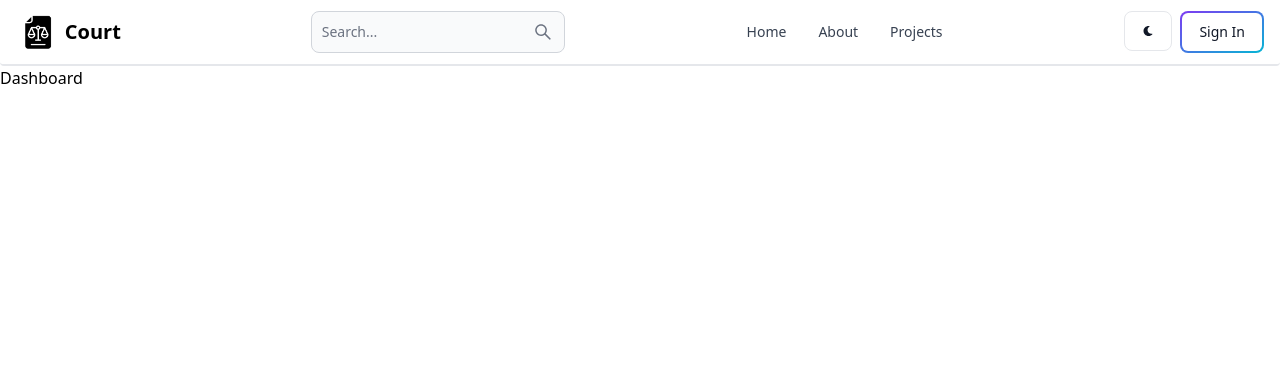
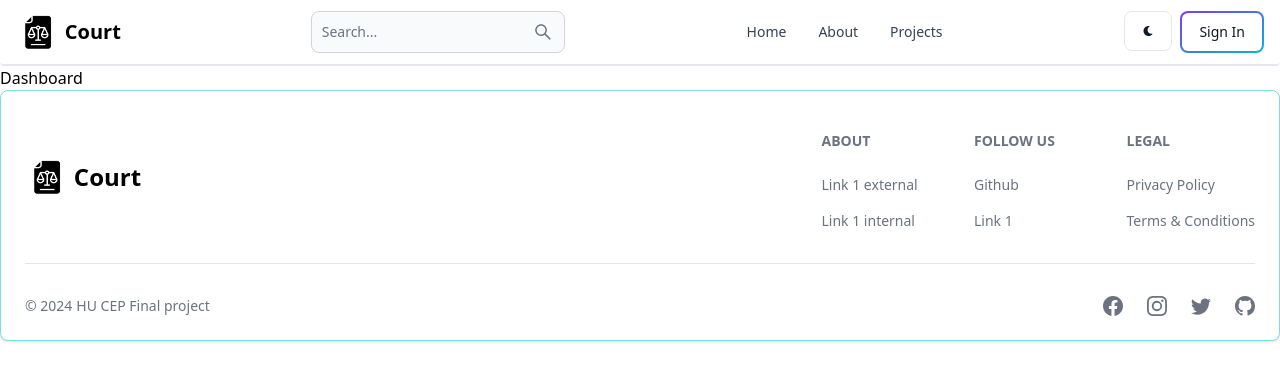
Before and after one commit to Naod36/mern-project, a React (Vite) app in the folder client/: page /dashboard in a window 1280 px wide. Shown: the top 380 px of the page. Built offline with nearby package versions, Linux system fonts and the light colour scheme.

Commit message:
footer component

```diff
--- a/client/src/App.jsx
+++ b/client/src/App.jsx
@@ -6,6 +6,7 @@ import Signin from "./pages/Signin";
 import Projects from "./pages/Projects";
 import Dashboard from "./pages/Dashboard";
 import Header from "./components/Header";
+import Footer from "./components/Footer";
 export default function App() {
   return (
     <BrowserRouter>
@@ -18,6 +19,7 @@ export default function App() {
         <Route path="/projects" element={<Projects />} />
         <Route path="/dashboard" element={<Dashboard />} />
       </Routes>
+      <Footer />
     </BrowserRouter>
   );
 }
--- /dev/null
+++ b/client/src/components/Footer.jsx
@@ -0,0 +1,80 @@
+import React from "react";
+import { Footer, FooterCopyright } from "flowbite-react";
+import { Link } from "react-router-dom";
+import { BsFacebook, BsTwitter, BsInstagram, BsGithub } from "react-icons/bs";
+
+export default function FooterCom() {
+  return (
+    <Footer container className="border bottom-t-8 border-teal-300">
+      <div className="w-full max-w-7xl mx-auto">
+        <div className="grid w-full justify-between sm:flex md:grid-cols-1">
+          <div className="sm:mt-10">
+            <Link
+              to="/"
+              className=" self-center whitespace-nowrap text-lg sm:text-xl font-semibold dark:text-wight"
+            >
+              <div className="flex px-2 py-1  ">
+                <img src="/logo.png" className="mr-3 h-8 sm:h-9" alt="Logo" />
+                <div className=" text-black  self-center whitespace-nowrap text-2xl font-semibold dark:text-wight">
+                  Court
+                </div>
+              </div>
+            </Link>
+          </div>
+          <div className="grid grid-cols-2 gap-8 mt-4 sm:grid-cols-3 sm:gap-6 ">
+            <div>
+              <Footer.Title title="About" />
+              <Footer.LinkGroup col>
+                <Footer.Link
+                  href="https://google.com"
+                  target="_blank"
+                  rel="noopener noreferrer"
+                >
+                  Link 1 external
+                </Footer.Link>
+                <Footer.Link href="/about">Link 1 internal</Footer.Link>
+              </Footer.LinkGroup>
+            </div>
+            <div>
+              <Footer.Title title="Follow Us" />
+              <Footer.LinkGroup col>
+                <Footer.Link
+                  href="https://github.com/naod36"
+                  target="_blank"
+                  rel="noopener noreferrer"
+                >
+                  Github
+                </Footer.Link>
+                <Footer.Link href="#">Link 1</Footer.Link>
+              </Footer.LinkGroup>
+            </div>
+            <div>
+              <Footer.Title title="Legal" />
+              <Footer.LinkGroup col>
+                <Footer.Link href="#" target="" rel="">
+                  Privacy Policy
+                </Footer.Link>
+                <Footer.Link href="#"> Terms &amp; Conditions</Footer.Link>
+              </Footer.LinkGroup>
+            </div>
+          </div>
+        </div>
+        <Footer.Divider />
+        <div className="w-full sm:flex sm:items-center sm:justify-between">
+          <FooterCopyright
+            href="#"
+            by="HU CEP Final project "
+            year={new Date().getFullYear()}
+            className=""
+          />
+          <div className="flex gap-6 sm:mt-0 mt-4 sm:justify-center">
+            <Footer.Icon href="https://facebook.com" icon={BsFacebook} />
+            <Footer.Icon href="https://instagram.com" icon={BsInstagram} />
+            <Footer.Icon href="https://twitter.com" icon={BsTwitter} />
+            <Footer.Icon href="https://github.com/naod36" icon={BsGithub} />
+          </div>
+        </div>
+      </div>
+    </Footer>
+  );
+}
```
